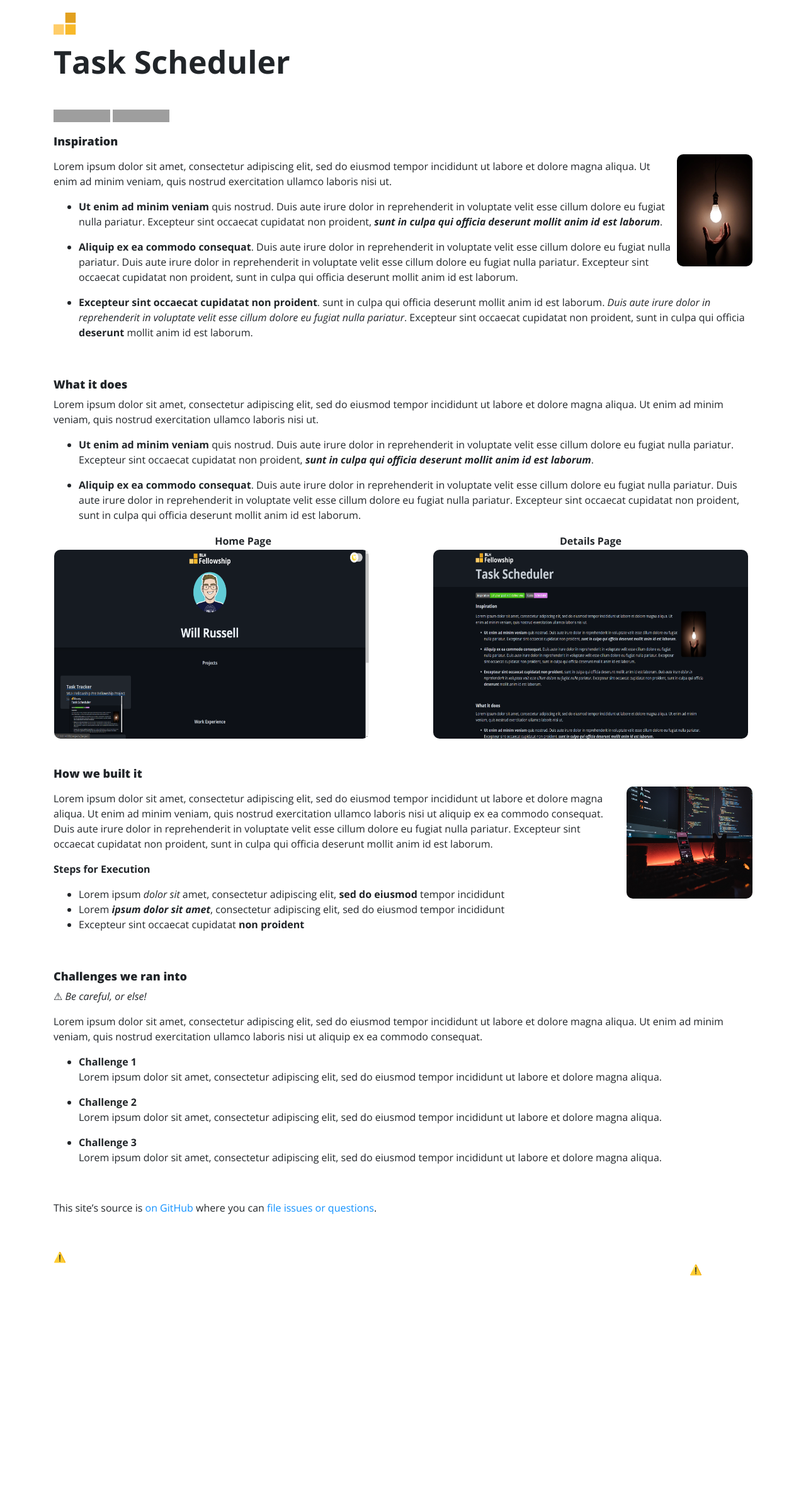
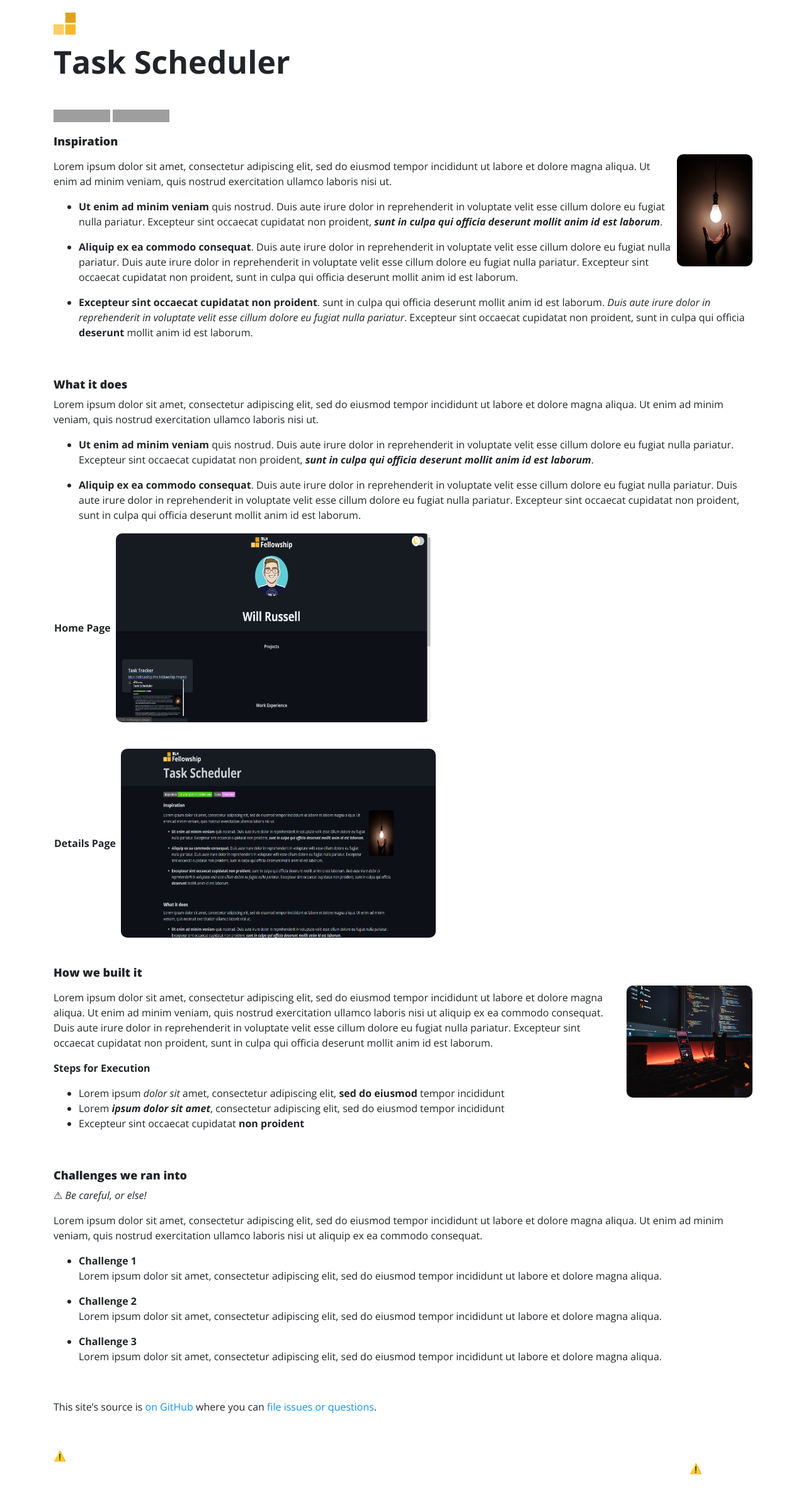
Before and after one commit to MLH-Fellowship/pod-3.1.1-portfolio, a Jekyll site: the page built from projects/project.md, in a window 1280 px wide. Shown: the whole page at 63% size. Built offline with Jekyll 4.4.1, drawn with Linux system fonts in a browser that asks for light colours; nearby versions of some CDN libraries; before the commit the page ends 2066 px from its top, so only the background shows below that; grey boxes are pictures that could not be loaded.

Commit message:
fixing image in project

```diff
--- a/_includes/projects.html
+++ b/_includes/projects.html
@@ -3,7 +3,7 @@
 
   {% for item in site.data.projects %}
   {% if item.page-name %}
-  <a id="p1" href="/projects/{{ item.page-name }}">
+  <a id="p1" href="/projects/{{ item.page-name }}"/>
 
     {% else %}
     <a>
@@ -12,6 +12,7 @@
         <div class="info">
           <p class="title">{{ item.title }}</p>
           <p class="location">{{ item.event }}</p>
+          <p class="dates">{{ item.date }}</p>
           <p class="dates">{{ item.date }}</p>
         </div>
       </div>
--- a/projects/project.md
+++ b/projects/project.md
@@ -28,9 +28,12 @@ Lorem ipsum dolor sit amet, consectetur adipiscing elit, sed do eiusmod tempor i
 
 - **Aliquip ex ea commodo consequat**. Duis aute irure dolor in reprehenderit in voluptate velit esse cillum dolore eu fugiat nulla pariatur. Duis aute irure dolor in reprehenderit in voluptate velit esse cillum dolore eu fugiat nulla pariatur. Excepteur sint occaecat cupidatat non proident, sunt in culpa qui officia deserunt mollit anim id est laborum.
 
-|                                                      Home Page                                                      |                                             Details Page                                             |
-| :----------------------------------------------------------------------------------------------------------------------: | :-------------------------------------------------------------------------------------------------: |
-| <img src="../assets/img/projects/tasks1.png" width="500" height="300" style="border-radius: 10px; margin-right: 100px;"> | <img src="../assets/img/projects/tasks2.png" width="500" height="300" style="border-radius: 10px;"> |
+|                                                **Home  Page**                                          || <img src="../assets/img/projects/tasks1.png" width="500" height="300" style="border-radius: 10px; margin-right: 100px;">    |
+
+<br>
+
+|                                              **Details Page**                                     || <img src="../assets/img/projects/tasks2.png" width="500" height="300" style="border-radius: 10px; margin-right: 100px;">|
+
 
 <br>
 
```
